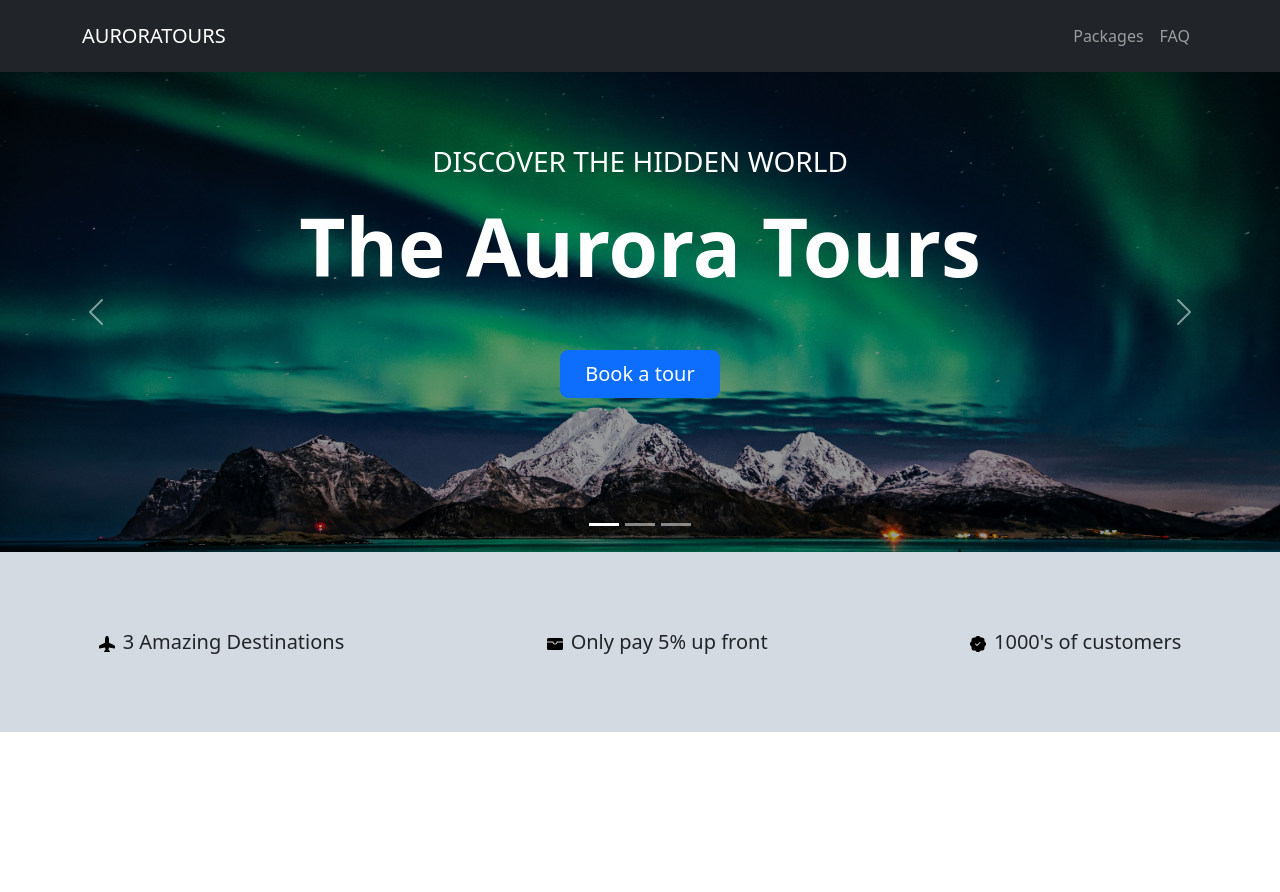
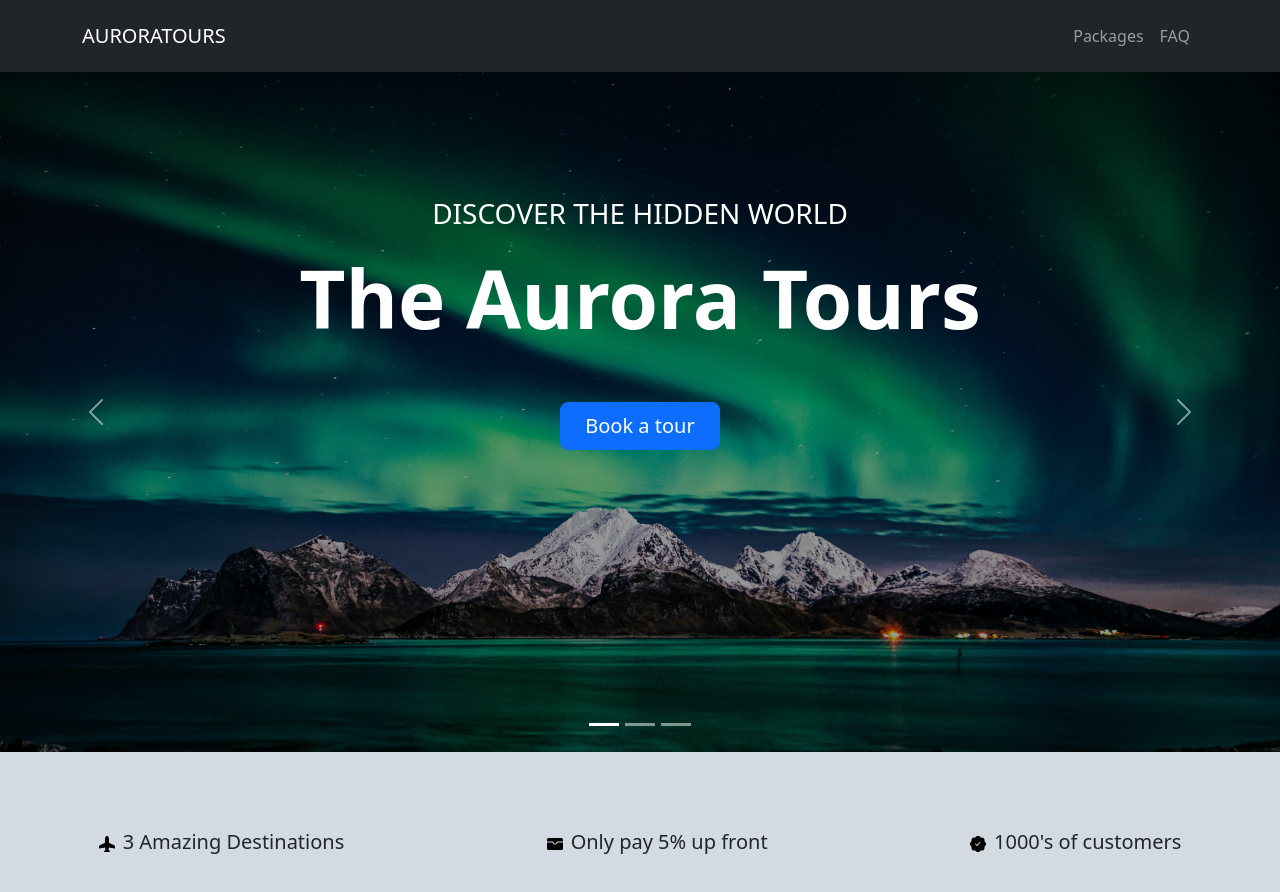
Before and after one commit to KrystianZybura/bootstrap-test-project, a React (Vite) app: page / in a window 1280 px wide. Shown: the top 892 px of the page. Before the commit the page ends 800 px from the top, so only its background shows below. Built offline with nearby package versions, Linux system fonts and the light colour scheme.

Commit message:
carousel design modified

```diff
--- a/src/components/Carousel/index.tsx
+++ b/src/components/Carousel/index.tsx
@@ -1,7 +1,7 @@
 import nothernLightsImage from "../../assets/nothernLightsImage.jpg";
 import treesImage from "../../assets/treesImage.jpg";
 import newYorkCityImage from "../../assets/newYorkCityImage.jpg";
-import { Image, ImageWrapper } from "./styled";
+import { Caption, Image, ImageWrapper } from "./styled";
 
 const Carousel = () => (
   <section id="carouselIndicators" className="carousel slide">
@@ -27,10 +27,10 @@ const Carousel = () => (
         aria-label="Slide 3"
       ></button>
     </div>
-    <div className="carousel-inner">
+    <div className="carousel-inner ">
       <ImageWrapper className="carousel-item active">
         <Image src={nothernLightsImage} className="d-block w-100" alt="..." />
-        <div className="carousel-caption top-0 mt-5">
+        <Caption className="carousel-caption top-0">
           <p className="fs-3 text-uppercase">Discover the hidden world</p>
           <h1 className="display-1 fw-bolder text-capitalize">
             The Aurora Tours
@@ -43,11 +43,11 @@ const Carousel = () => (
           >
             Book a tour
           </button>
-        </div>
+        </Caption>
       </ImageWrapper>
       <ImageWrapper className="carousel-item">
         <Image src={treesImage} className="d-block w-100" alt="..." />
-        <div className="carousel-caption top-0 mt-5">
+        <Caption className="carousel-caption top-0">
           <p className="fs-3 text-uppercase">The season has arrived</p>
           <h1 className="display-1 fw-bolder text-capitalize">
             3 available tours
@@ -60,11 +60,11 @@ const Carousel = () => (
           >
             Book a tour
           </button>
-        </div>
+        </Caption>
       </ImageWrapper>
       <ImageWrapper className="carousel-item">
         <Image src={newYorkCityImage} className="d-block w-100" alt="..." />
-        <div className="carousel-caption top-0 mt-5">
+        <Caption className="carousel-caption top-0">
           <p className="fs-3 text-uppercase">Destination activities</p>
           <h1 className="display-1 fw-bolder text-capitalize">Visit a city</h1>
           <button
@@ -75,7 +75,7 @@ const Carousel = () => (
           >
             Book a tour
           </button>
-        </div>
+        </Caption>
       </ImageWrapper>
     </div>
     <button
--- a/src/components/Carousel/styled.ts
+++ b/src/components/Carousel/styled.ts
@@ -1,7 +1,7 @@
 import styled from "styled-components";
 
 export const ImageWrapper = styled.div`
-  height: 480px;
+  height: 680px;
 `;
 
 export const Image = styled.img`
@@ -9,3 +9,7 @@ export const Image = styled.img`
   object-fit: cover;
   filter: brightness(0.6);
 `;
+
+export const Caption = styled.div`
+  margin-top: 100px;
+`;
```
